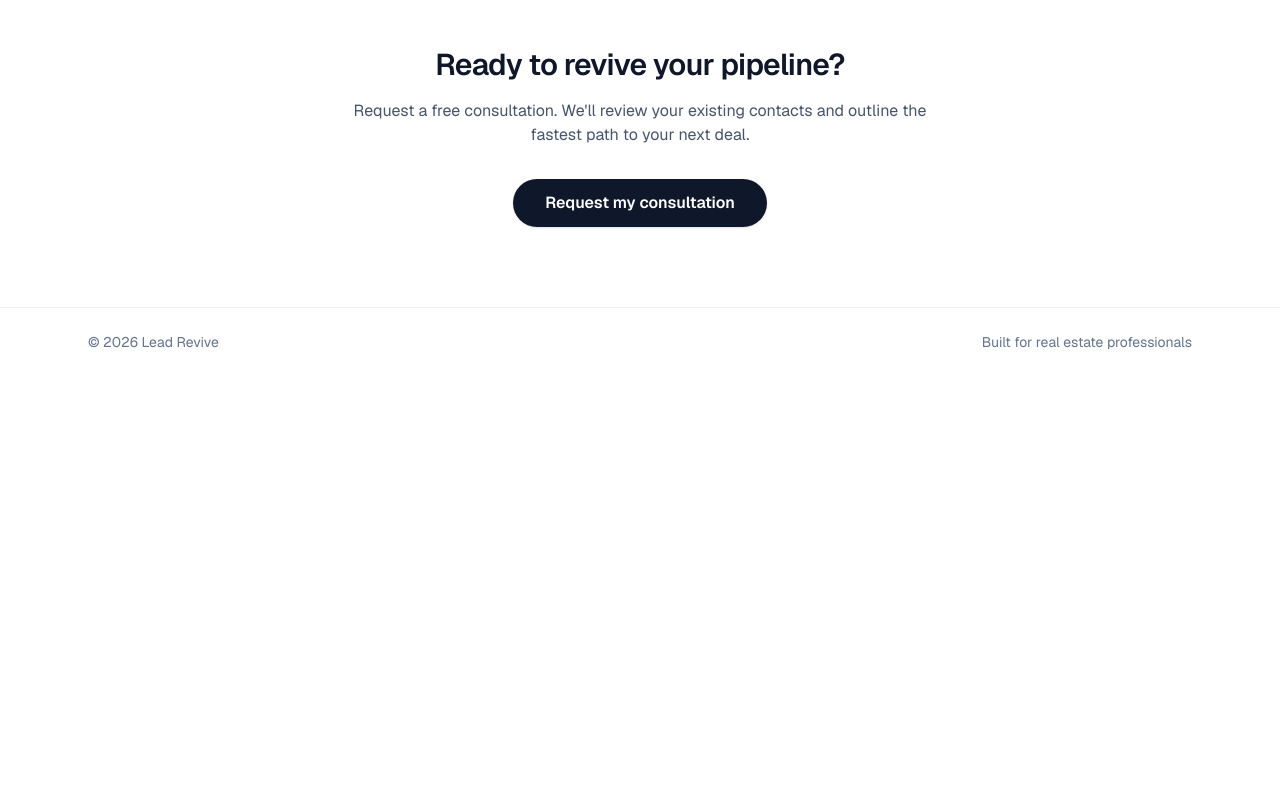
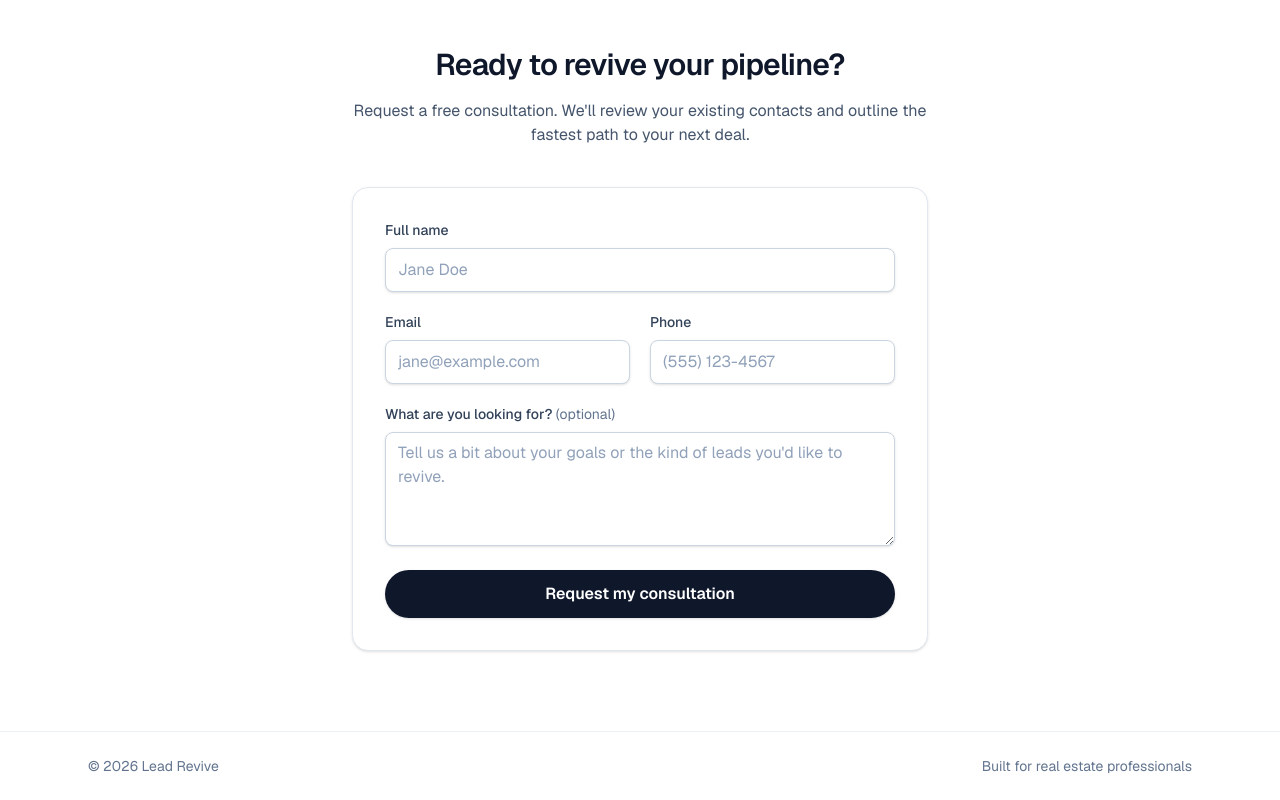
Before and after one commit to phprook/lead-revive-test-12, a Next.js app: page / in a window 1280 px wide. Shown: the part 888-1688 px from the top of the page. Before the commit the page ends 1264 px from the top, so only its background shows below. Built offline with nearby package versions, Linux system fonts and the light colour scheme.

Commit message:
Build FEATURE_002

```diff
--- /dev/null
+++ b/src/app/LeadForm.tsx
@@ -0,0 +1,90 @@
+"use client";
+
+export default function LeadForm() {
+  return (
+    <form
+      onSubmit={(event) => event.preventDefault()}
+      className="mt-10 w-full max-w-xl rounded-2xl border border-slate-200 bg-white p-6 text-left shadow-sm dark:border-slate-800 dark:bg-slate-900 sm:p-8"
+      noValidate
+    >
+      <div className="grid grid-cols-1 gap-5 sm:grid-cols-2">
+        <div className="sm:col-span-2">
+          <label
+            htmlFor="lead-name"
+            className="block text-sm font-medium text-slate-700 dark:text-slate-200"
+          >
+            Full name
+          </label>
+          <input
+            id="lead-name"
+            name="name"
+            type="text"
+            autoComplete="name"
+            placeholder="Jane Doe"
+            className="mt-2 block h-11 w-full rounded-lg border border-slate-300 bg-white px-3 text-base text-slate-900 shadow-sm transition-colors placeholder:text-slate-400 focus:border-slate-500 focus:outline-none focus:ring-2 focus:ring-slate-300 dark:border-slate-700 dark:bg-slate-950 dark:text-slate-100 dark:placeholder:text-slate-500 dark:focus:border-slate-400 dark:focus:ring-slate-700"
+          />
+        </div>
+
+        <div>
+          <label
+            htmlFor="lead-email"
+            className="block text-sm font-medium text-slate-700 dark:text-slate-200"
+          >
+            Email
+          </label>
+          <input
+            id="lead-email"
+            name="email"
+            type="email"
+            autoComplete="email"
+            placeholder="jane@example.com"
+            className="mt-2 block h-11 w-full rounded-lg border border-slate-300 bg-white px-3 text-base text-slate-900 shadow-sm transition-colors placeholder:text-slate-400 focus:border-slate-500 focus:outline-none focus:ring-2 focus:ring-slate-300 dark:border-slate-700 dark:bg-slate-950 dark:text-slate-100 dark:placeholder:text-slate-500 dark:focus:border-slate-400 dark:focus:ring-slate-700"
+          />
+        </div>
+
+        <div>
+          <label
+            htmlFor="lead-phone"
+            className="block text-sm font-medium text-slate-700 dark:text-slate-200"
+          >
+            Phone
+          </label>
+          <input
+            id="lead-phone"
+            name="phone"
+            type="tel"
+            autoComplete="tel"
+            placeholder="(555) 123-4567"
+            className="mt-2 block h-11 w-full rounded-lg border border-slate-300 bg-white px-3 text-base text-slate-900 shadow-sm transition-colors placeholder:text-slate-400 focus:border-slate-500 focus:outline-none focus:ring-2 focus:ring-slate-300 dark:border-slate-700 dark:bg-slate-950 dark:text-slate-100 dark:placeholder:text-slate-500 dark:focus:border-slate-400 dark:focus:ring-slate-700"
+          />
+        </div>
+
+        <div className="sm:col-span-2">
+          <label
+            htmlFor="lead-message"
+            className="block text-sm font-medium text-slate-700 dark:text-slate-200"
+          >
+            What are you looking for?{" "}
+            <span className="font-normal text-slate-500 dark:text-slate-400">
+              (optional)
+            </span>
+          </label>
+          <textarea
+            id="lead-message"
+            name="message"
+            rows={4}
+            placeholder="Tell us a bit about your goals or the kind of leads you'd like to revive."
+            className="mt-2 block w-full rounded-lg border border-slate-300 bg-white px-3 py-2 text-base text-slate-900 shadow-sm transition-colors placeholder:text-slate-400 focus:border-slate-500 focus:outline-none focus:ring-2 focus:ring-slate-300 dark:border-slate-700 dark:bg-slate-950 dark:text-slate-100 dark:placeholder:text-slate-500 dark:focus:border-slate-400 dark:focus:ring-slate-700"
+          />
+        </div>
+      </div>
+
+      <button
+        type="submit"
+        className="mt-6 inline-flex h-12 w-full items-center justify-center rounded-full bg-slate-900 px-8 text-base font-semibold text-white shadow-sm transition-colors hover:bg-slate-700 focus:outline-none focus-visible:ring-2 focus-visible:ring-slate-900 focus-visible:ring-offset-2 dark:bg-white dark:text-slate-900 dark:hover:bg-slate-200 dark:focus-visible:ring-white"
+      >
+        Request my consultation
+      </button>
+    </form>
+  );
+}
--- a/src/app/page.tsx
+++ b/src/app/page.tsx
@@ -1,3 +1,5 @@
+import LeadForm from "./LeadForm";
+
 export default function Home() {
   return (
     <div className="flex flex-1 flex-col bg-gradient-to-b from-slate-50 to-white font-sans text-slate-900 dark:from-slate-950 dark:to-slate-900 dark:text-slate-100">
@@ -61,12 +63,7 @@ export default function Home() {
               Request a free consultation. We&apos;ll review your existing
               contacts and outline the fastest path to your next deal.
             </p>
-            <a
-              href="#get-started"
-              className="mt-8 inline-flex h-12 items-center justify-center rounded-full bg-slate-900 px-8 text-base font-semibold text-white shadow-sm transition-colors hover:bg-slate-700 focus:outline-none focus-visible:ring-2 focus-visible:ring-slate-900 focus-visible:ring-offset-2 dark:bg-white dark:text-slate-900 dark:hover:bg-slate-200 dark:focus-visible:ring-white"
-            >
-              Request my consultation
-            </a>
+            <LeadForm />
           </div>
         </section>
       </main>
```
Also changed, not shown: .ai-build/ACTIVE_BUILD_PROMPT.md, .ai-build/active_project_build_job.json, .ai-build/last_build_report.md, .ai-build/project_state.json, 1 other file (tests, documents, lock files or other folders).
